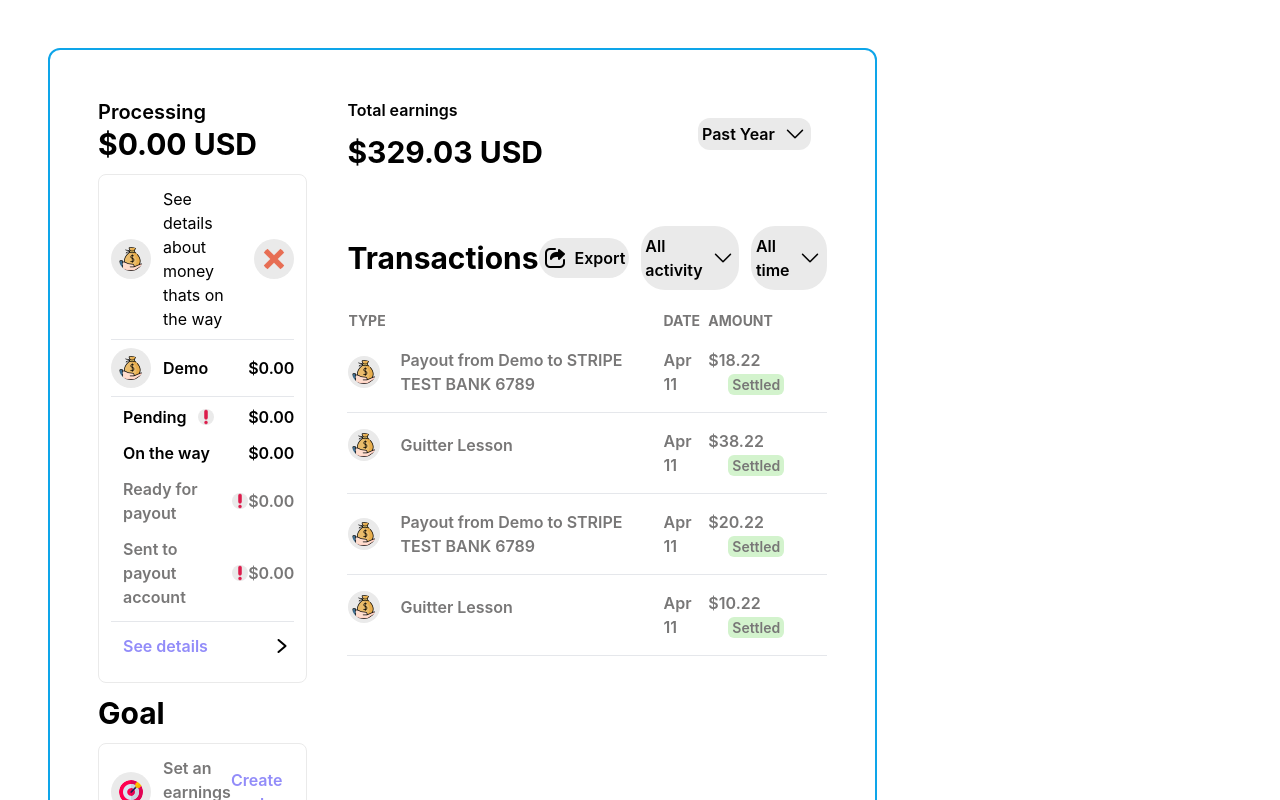
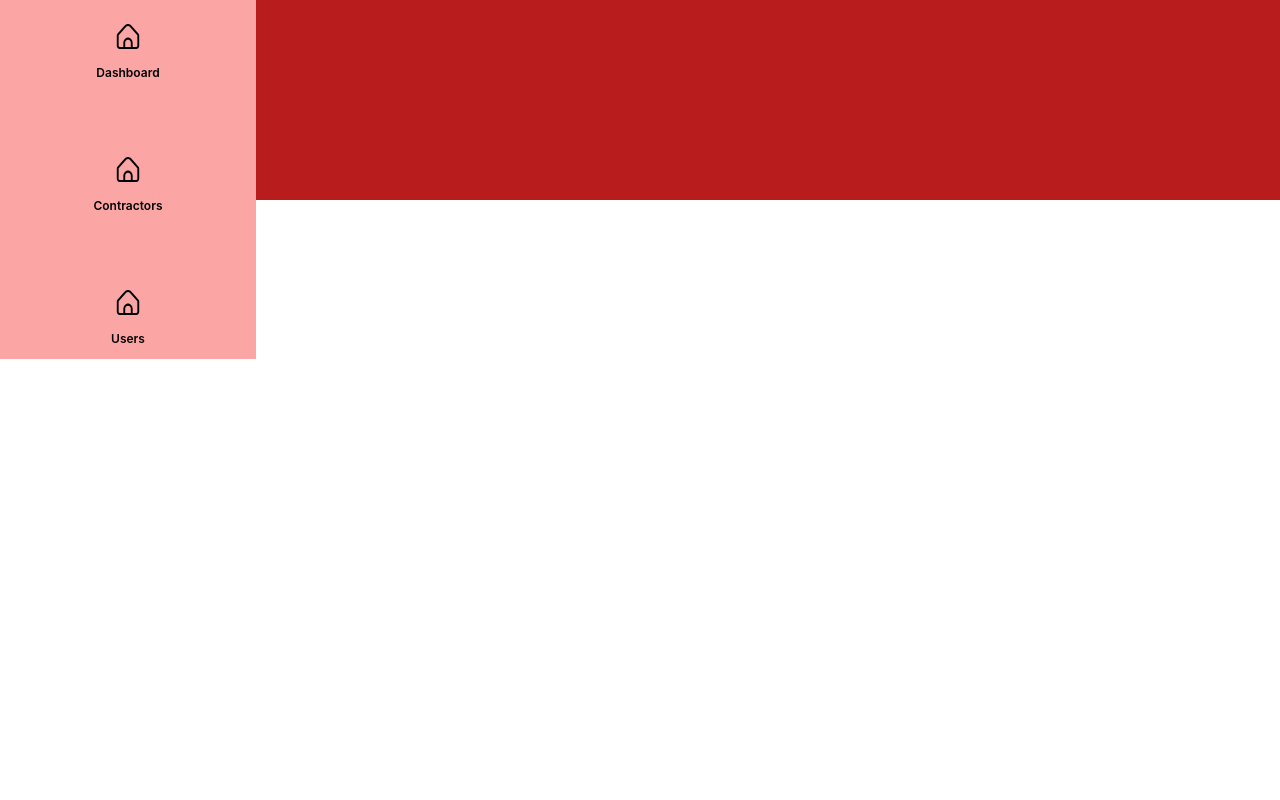
Before and after one commit to mamun-prodhan/super-admin, a React (Create React App) app: page / in a window 1280 px wide. Shown: the top 800 px of the page. Built offline with nearby package versions, Linux system fonts and the light colour scheme.

Commit message:
menu completed

```diff
--- a/src/App.js
+++ b/src/App.js
@@ -1,10 +1,29 @@
-import "./App.css";
-import MoneyDashboard from "./components/MoneyDashboard/MoneyDashboard";
+import React from "react";
+import menuHome from '../src/assets/home-menu.svg';
+import contractors from '../src/assets/engineer.png';
 
 function App() {
   return (
-    <div>
-      <MoneyDashboard></MoneyDashboard>
+    <div className="lg:flex">
+      {/* menu div */}
+      <div className="w-[100%] lg:w-[20%] flex lg:block items-center justify-around py-3 bg-red-300">
+        <div className="flex flex-col items-center">
+          <img className="w-[56px] h-[49px] hover:bg-[#3F8825] rounded-xl p-3  hover:bg-opacity-[31%]" src={menuHome} alt="dashboard" />
+          <p className="text-xs font-semibold mt-1">Dashboard</p>
+        </div>
+        <div className="flex flex-col items-center  lg:my-16">
+          <img className="w-[56px] h-[49px] hover:bg-[#3F8825] rounded-xl p-3  hover:bg-opacity-[31%]" src={menuHome} alt="contractors" />
+          <p className="text-xs font-semibold mt-1">Contractors</p>
+        </div>
+        <div className="flex flex-col items-center">
+          <img className="w-[56px] h-[49px] hover:bg-[#3F8825] rounded-xl p-3  hover:bg-opacity-[31%]" src={menuHome} alt="users" />
+          <p className="text-xs font-semibold mt-1">Users</p>
+        </div>
+      </div>
+      {/* graph div */}
+      <div className="w-[80%] h-[200px] bg-red-700">
+
+      </div>
     </div>
   );
 }
```
Also changed, not shown: src/assets/engineer.png (added), src/assets/home-menu.svg (added).
